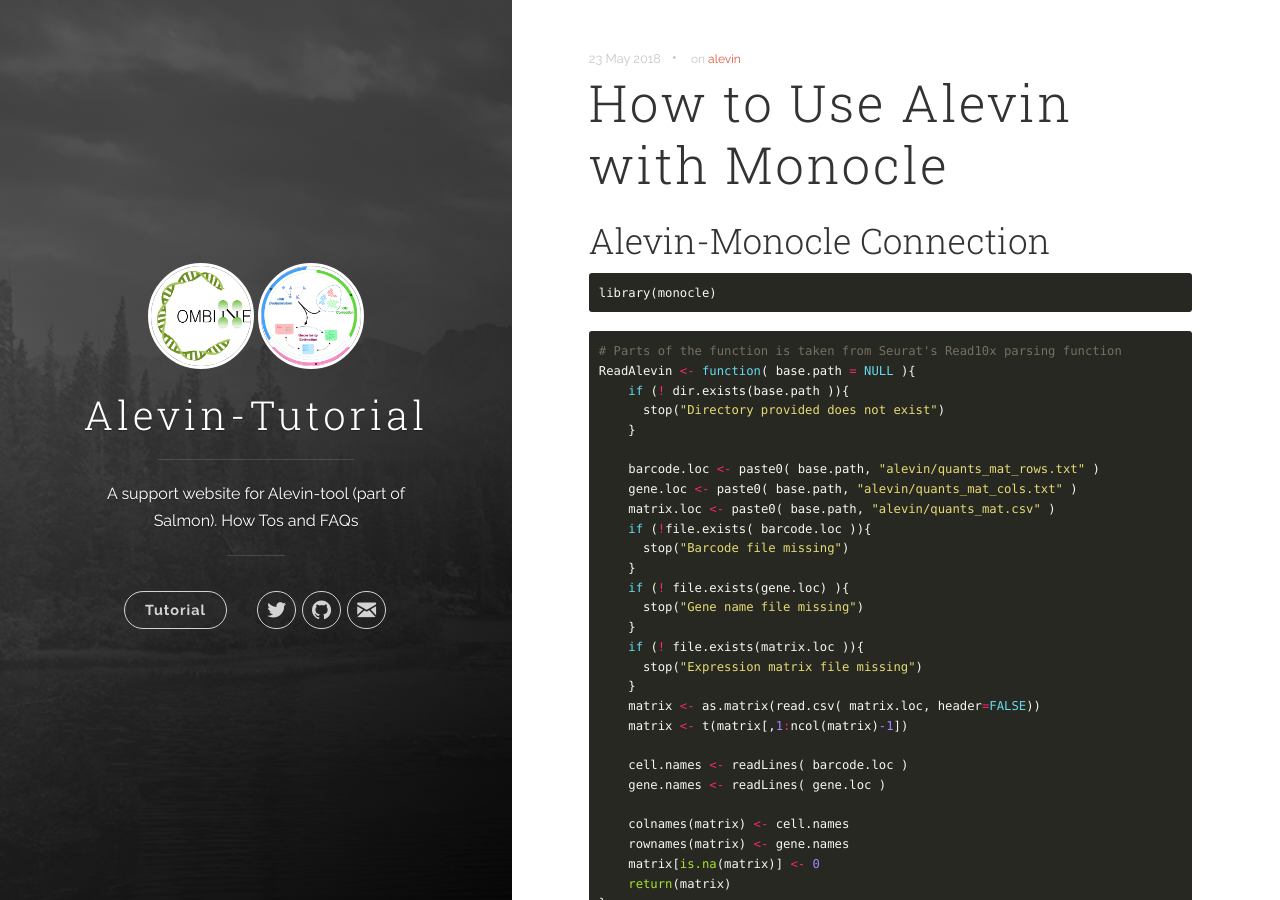
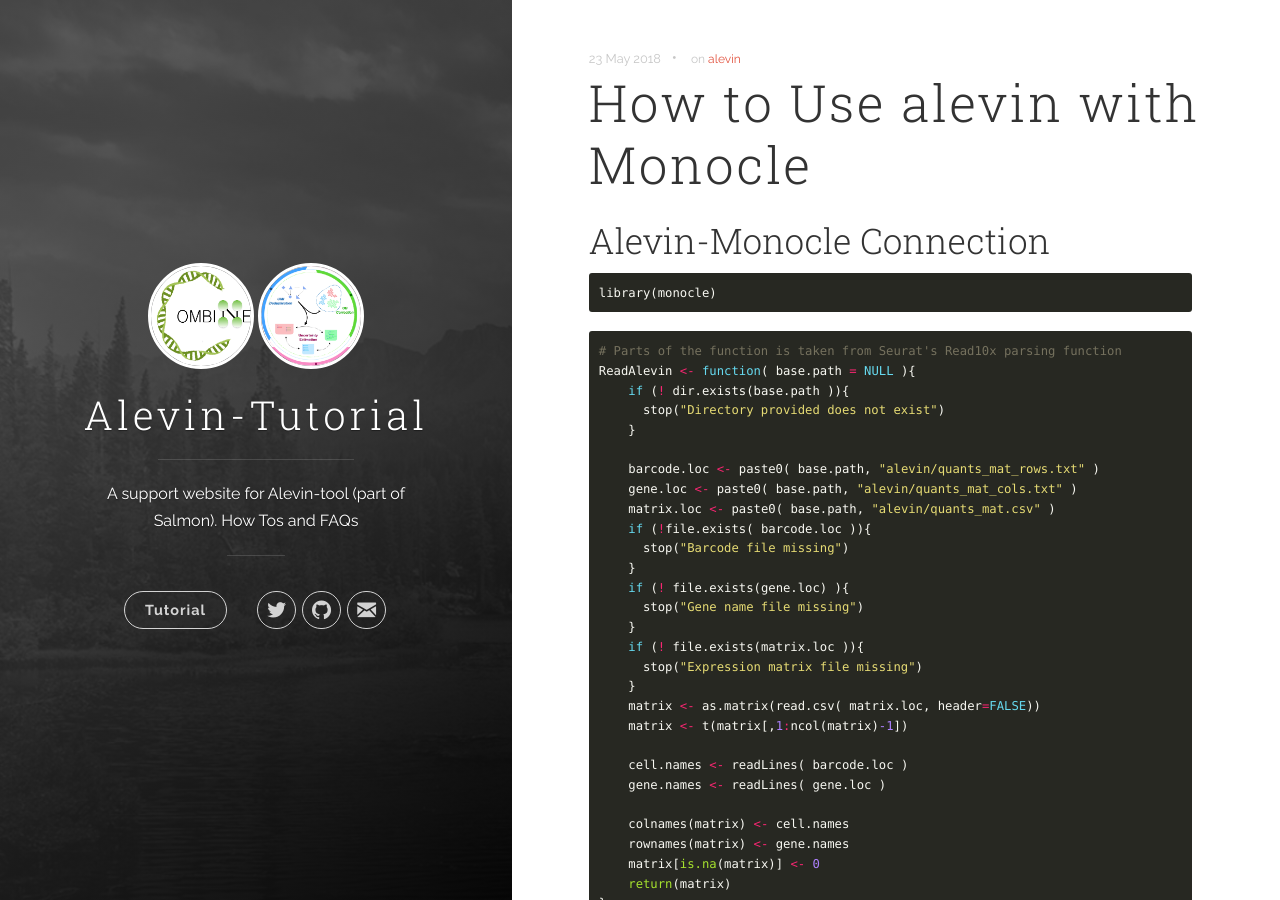
Before and after one commit to COMBINE-lab/alevin-tutorial, a Jekyll site: the page built from docs/_posts/2018-23-05-alevin-monocle.md, in a window 1280 px wide and 900 px high. Built offline with Jekyll 4.4.1, drawn with Linux system fonts in a browser that asks for light colours.

```diff
--- a/docs/_posts/2018-23-05-alevin-monocle.md
+++ b/docs/_posts/2018-23-05-alevin-monocle.md
@@ -1,5 +1,5 @@
 ---
-title:  "How to Use Alevin with Monocle"
+title:  "How to Use alevin with Monocle"
 date:   2018-05-23 15:04:23
 categories: [tutorial]
 tags: [alevin]
```
